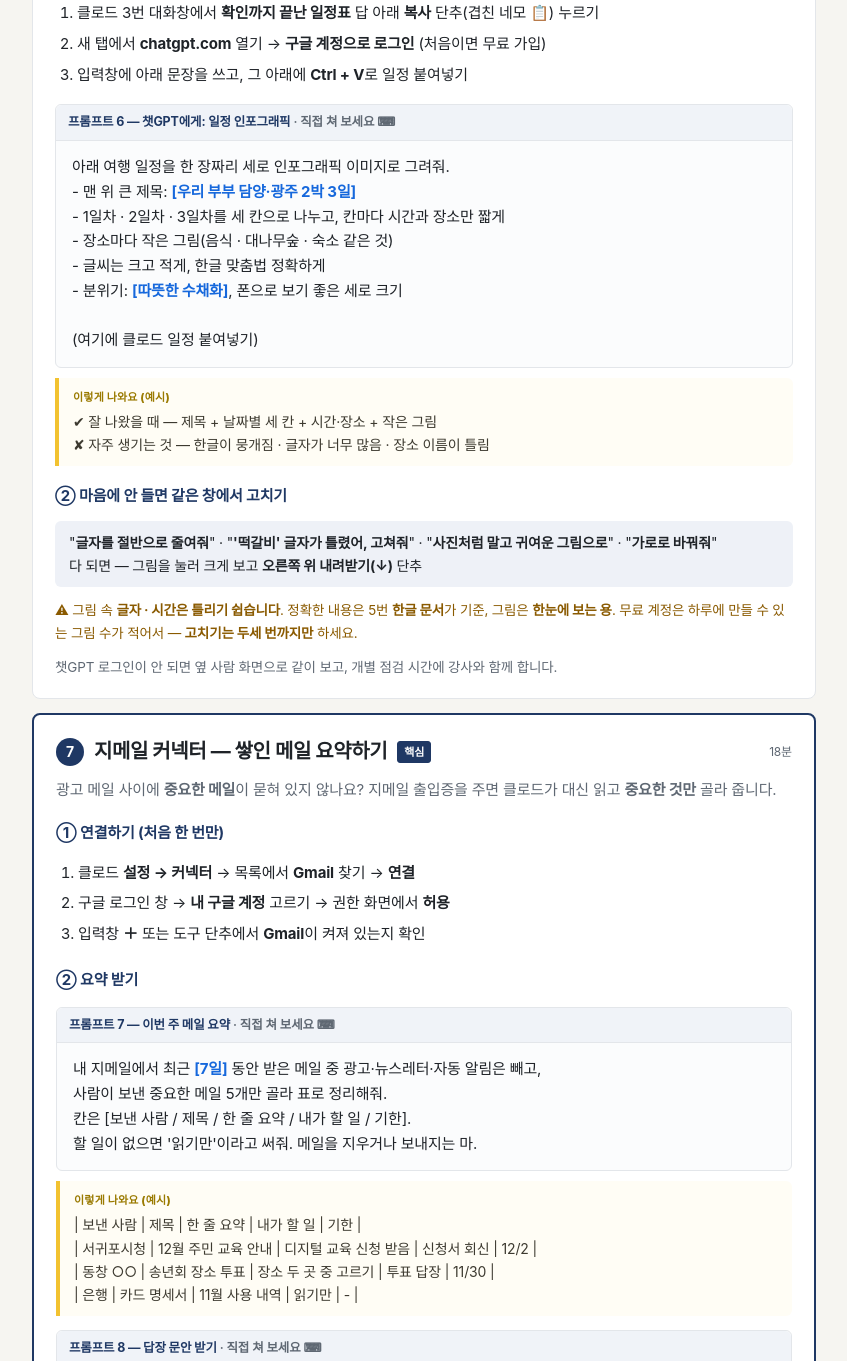
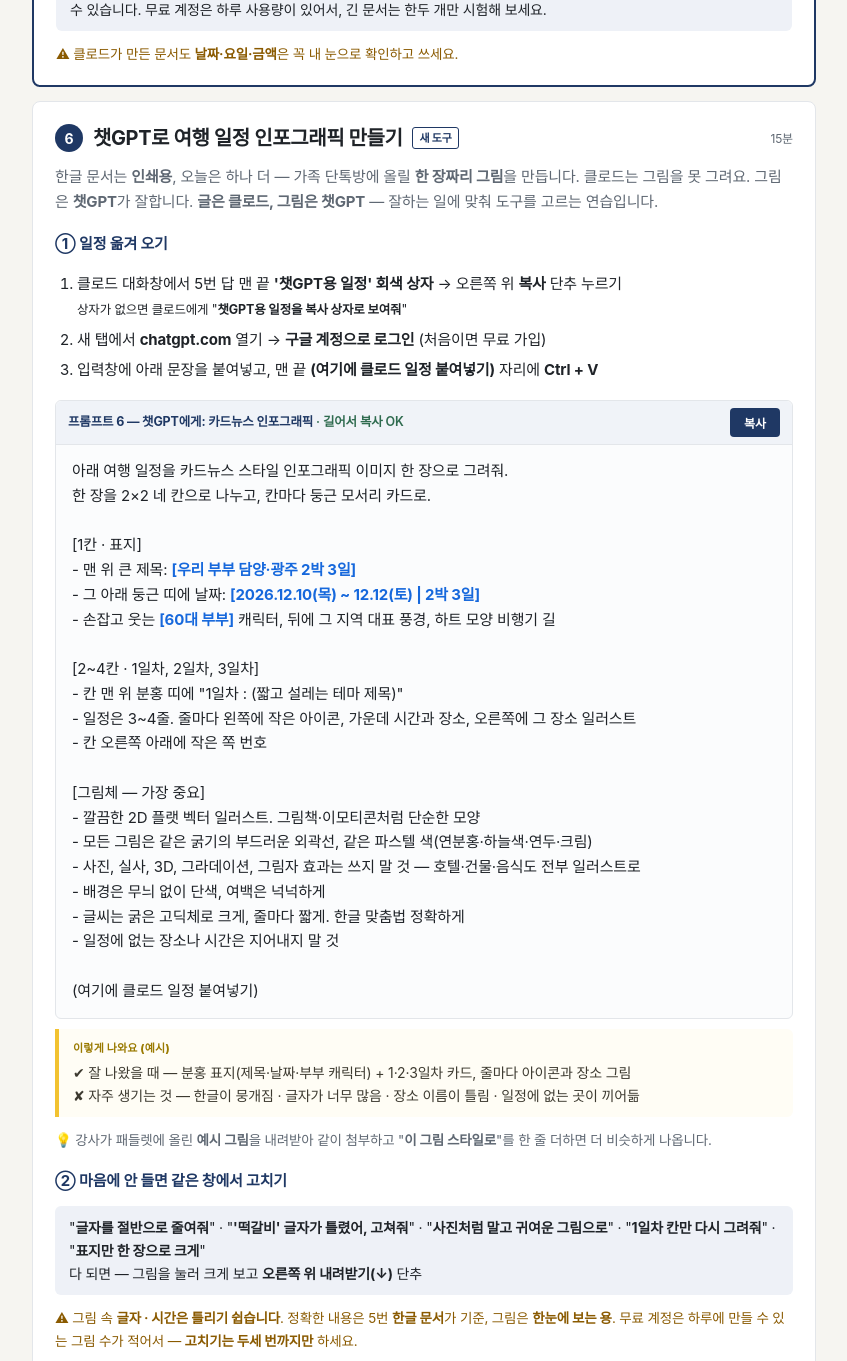
Before and after one commit to loveria3/domin, a plain HTML site: page doson/3.html in a window 1280 px wide. Shown: the part 4381-5742 px from the top of the page, without its empty margins (216-1063 px from the left). Drawn offline with Linux system fonts and the light colour scheme; no server answers; a web font is replaced by a local one.

Commit message:
Add files via upload

```diff
--- a/doson/3.html
+++ b/doson/3.html
@@ -129,11 +129,20 @@
 - 날짜별 일정은 표로 (시간 / 장소 / 할 일 / 확인)
 - 맨 아래 준비물 체크리스트
 - 글씨는 크게, A4 한두 장으로
-다 되면 내려받을 수 있게 파일로 줘.</div></div>
+다 되면 내려받을 수 있게 파일로 줘.
+그리고 답 맨 끝에 '챗GPT용 일정'을 복사 상자(코드 블록)로 따로 보여줘.
+날짜별로 시간과 장소만 한 줄씩 짧게, 표 없이 글로.</div></div>
   <ol class="step">
     <li>답 아래 생긴 <b>파일 이름</b>을 눌러 내려받기</li>
     <li>더블클릭 → <b>한글</b>에서 열리는지 확인 (한글이 없으면 <b>한컴독스</b> 웹이나 <b>한컴오피스 뷰어</b>)</li>
+    <li>답 맨 끝 <b>'챗GPT용 일정' 회색 상자</b>는 6번에서 씁니다 — 대화창을 닫지 마세요</li>
   </ol>
+  <div class="ex">챗GPT용 일정 (회색 상자 오른쪽 위에 '복사' 단추가 붙어 나와요)
+1일차 12/10(목)
+- 15:00 광주공항 도착, 렌터카
+- 17:00 담양 죽녹원 산책
+- 18:30 담양 ○○떡갈비 저녁
+2일차 12/11(금) …</div>
   <h3>하나 더 — 1차시 안내문을 공문 모양으로 <span class="badge">여유 있으면</span></h3>
   <div class="box"><div class="bar"><span>프롬프트 5 — 마을 안내문 한글 문서</span></div>
 <div class="txt">hwpx 스킬로 마을 안내문을 한글 문서로 만들어줘. 공문서 모양으로.
@@ -149,23 +158,38 @@
   <p class="one">한글 문서는 <b>인쇄용</b>, 오늘은 하나 더 — 가족 단톡방에 올릴 <b>한 장짜리 그림</b>을 만듭니다. 클로드는 그림을 못 그려요. 그림은 <b>챗GPT</b>가 잘합니다. <b>글은 클로드, 그림은 챗GPT</b> — 잘하는 일에 맞춰 도구를 고르는 연습입니다.</p>
   <h3>① 일정 옮겨 오기</h3>
   <ol class="step">
-    <li>클로드 3번 대화창에서 <b>확인까지 끝난 일정표</b> 답 아래 <b>복사</b> 단추(겹친 네모 📋) 누르기</li>
+    <li>클로드 대화창에서 5번 답 맨 끝 <b>'챗GPT용 일정' 회색 상자</b> → 오른쪽 위 <b>복사</b> 단추 누르기<br><small>상자가 없으면 클로드에게 "<b>챗GPT용 일정을 복사 상자로 보여줘</b>"</small></li>
     <li>새 탭에서 <b>chatgpt.com</b> 열기 → <b>구글 계정으로 로그인</b> (처음이면 무료 가입)</li>
-    <li>입력창에 아래 문장을 쓰고, 그 아래에 <b>Ctrl + V</b>로 일정 붙여넣기</li>
+    <li>입력창에 아래 문장을 붙여넣고, 맨 끝 <b>(여기에 클로드 일정 붙여넣기)</b> 자리에 <b>Ctrl + V</b></li>
   </ol>
-  <div class="box"><div class="bar"><span>프롬프트 6 — 챗GPT에게: 일정 인포그래픽</span></div>
-<div class="txt">아래 여행 일정을 한 장짜리 세로 인포그래픽 이미지로 그려줘.
+  <div class="box cp-ok"><div class="bar"><span>프롬프트 6 — 챗GPT에게: 카드뉴스 인포그래픽</span></div>
+<div class="txt">아래 여행 일정을 카드뉴스 스타일 인포그래픽 이미지 한 장으로 그려줘.
+한 장을 2×2 네 칸으로 나누고, 칸마다 둥근 모서리 카드로.
+
+[1칸 · 표지]
 - 맨 위 큰 제목: <span class="ph">[우리 부부 담양·광주 2박 3일]</span>
-- 1일차 · 2일차 · 3일차를 세 칸으로 나누고, 칸마다 시간과 장소만 짧게
-- 장소마다 작은 그림(음식 · 대나무숲 · 숙소 같은 것)
-- 글씨는 크고 적게, 한글 맞춤법 정확하게
-- 분위기: <span class="ph">[따뜻한 수채화]</span>, 폰으로 보기 좋은 세로 크기
+- 그 아래 둥근 띠에 날짜: <span class="ph">[2026.12.10(목) ~ 12.12(토) | 2박 3일]</span>
+- 손잡고 웃는 <span class="ph">[60대 부부]</span> 캐릭터, 뒤에 그 지역 대표 풍경, 하트 모양 비행기 길
+
+[2~4칸 · 1일차, 2일차, 3일차]
+- 칸 맨 위 분홍 띠에 "1일차 : (짧고 설레는 테마 제목)"
+- 일정은 3~4줄. 줄마다 왼쪽에 작은 아이콘, 가운데 시간과 장소, 오른쪽에 그 장소 일러스트
+- 칸 오른쪽 아래에 작은 쪽 번호
+
+[그림체 — 가장 중요]
+- 깔끔한 2D 플랫 벡터 일러스트. 그림책·이모티콘처럼 단순한 모양
+- 모든 그림은 같은 굵기의 부드러운 외곽선, 같은 파스텔 색(연분홍·하늘색·연두·크림)
+- 사진, 실사, 3D, 그라데이션, 그림자 효과는 쓰지 말 것 — 호텔·건물·음식도 전부 일러스트로
+- 배경은 무늬 없이 단색, 여백은 넉넉하게
+- 글씨는 굵은 고딕체로 크게, 줄마다 짧게. 한글 맞춤법 정확하게
+- 일정에 없는 장소나 시간은 지어내지 말 것
 
 (여기에 클로드 일정 붙여넣기)</div></div>
-  <div class="ex">✔ 잘 나왔을 때 — 제목 + 날짜별 세 칸 + 시간·장소 + 작은 그림
-✘ 자주 생기는 것 — 한글이 뭉개짐 · 글자가 너무 많음 · 장소 이름이 틀림</div>
+  <div class="ex">✔ 잘 나왔을 때 — 분홍 표지(제목·날짜·부부 캐릭터) + 1·2·3일차 카드, 줄마다 아이콘과 장소 그림
+✘ 자주 생기는 것 — 한글이 뭉개짐 · 글자가 너무 많음 · 장소 이름이 틀림 · 일정에 없는 곳이 끼어듦</div>
+  <p class="note">💡 강사가 패들렛에 올린 <b>예시 그림</b>을 내려받아 같이 첨부하고 "<b>이 그림 스타일로</b>"를 한 줄 더하면 더 비슷하게 나옵니다.</p>
   <h3>② 마음에 안 들면 같은 창에서 고치기</h3>
-  <div class="tip">"<b>글자를 절반으로 줄여줘</b>" · "<b>'떡갈비' 글자가 틀렸어, 고쳐줘</b>" · "<b>사진처럼 말고 귀여운 그림으로</b>" · "<b>가로로 바꿔줘</b>"<br>다 되면 — 그림을 눌러 크게 보고 <b>오른쪽 위 내려받기(↓)</b> 단추</div>
+  <div class="tip">"<b>글자를 절반으로 줄여줘</b>" · "<b>'떡갈비' 글자가 틀렸어, 고쳐줘</b>" · "<b>사진처럼 말고 귀여운 그림으로</b>" · "<b>1일차 칸만 다시 그려줘</b>" · "<b>표지만 한 장으로 크게</b>"<br>다 되면 — 그림을 눌러 크게 보고 <b>오른쪽 위 내려받기(↓)</b> 단추</div>
   <p class="warnnote">⚠ 그림 속 <b>글자 · 시간은 틀리기 쉽습니다</b>. 정확한 내용은 5번 <b>한글 문서</b>가 기준, 그림은 <b>한눈에 보는 용</b>. 무료 계정은 하루에 만들 수 있는 그림 수가 적어서 — <b>고치기는 두세 번까지만</b> 하세요.</p>
   <p class="note">챗GPT 로그인이 안 되면 옆 사람 화면으로 같이 보고, 개별 점검 시간에 강사와 함께 합니다.</p>
 </section>
@@ -214,7 +238,9 @@
   <div class="box"><div class="bar"><span>도전 2 — 여행 예산표</span></div>
 <div class="txt">위 여행의 예산표를 만들어줘.
 숙박 · 식비 · 교통 · 입장료로 나누고, 날짜별 금액과 합계를 넣어줘. 항공료는 따로 한 줄.
-엑셀 파일로 만들어서 내려받게 해줘.</div></div>
+엑셀 파일로 만들어서 내려받게 해줘.
+그리고 답 맨 끝에 '챗GPT용 일정'을 복사 상자(코드 블록)로 따로 보여줘.
+날짜별로 시간과 장소만 한 줄씩 짧게, 표 없이 글로.</div></div>
 </section>
 
 <section id="s10" data-n="퀴즈">
```
